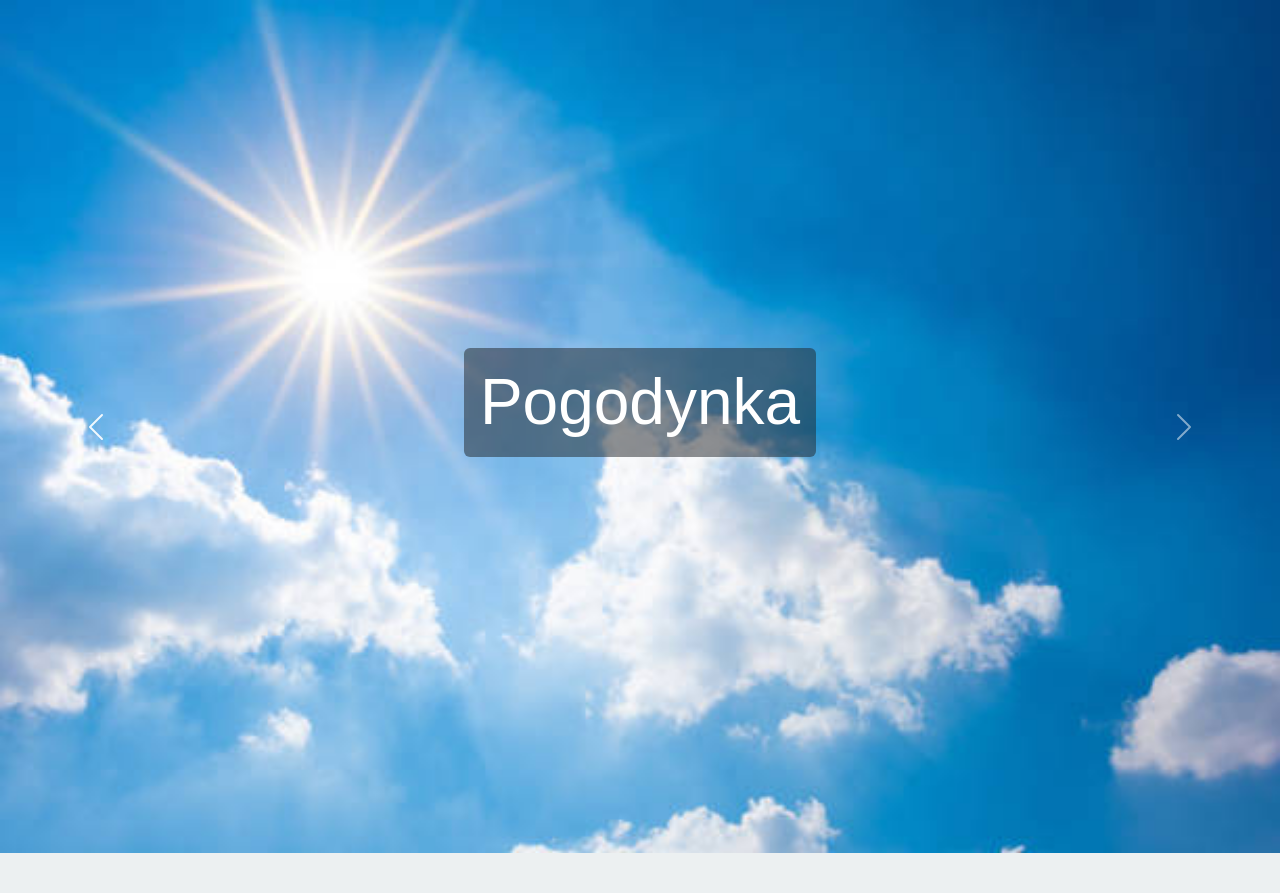
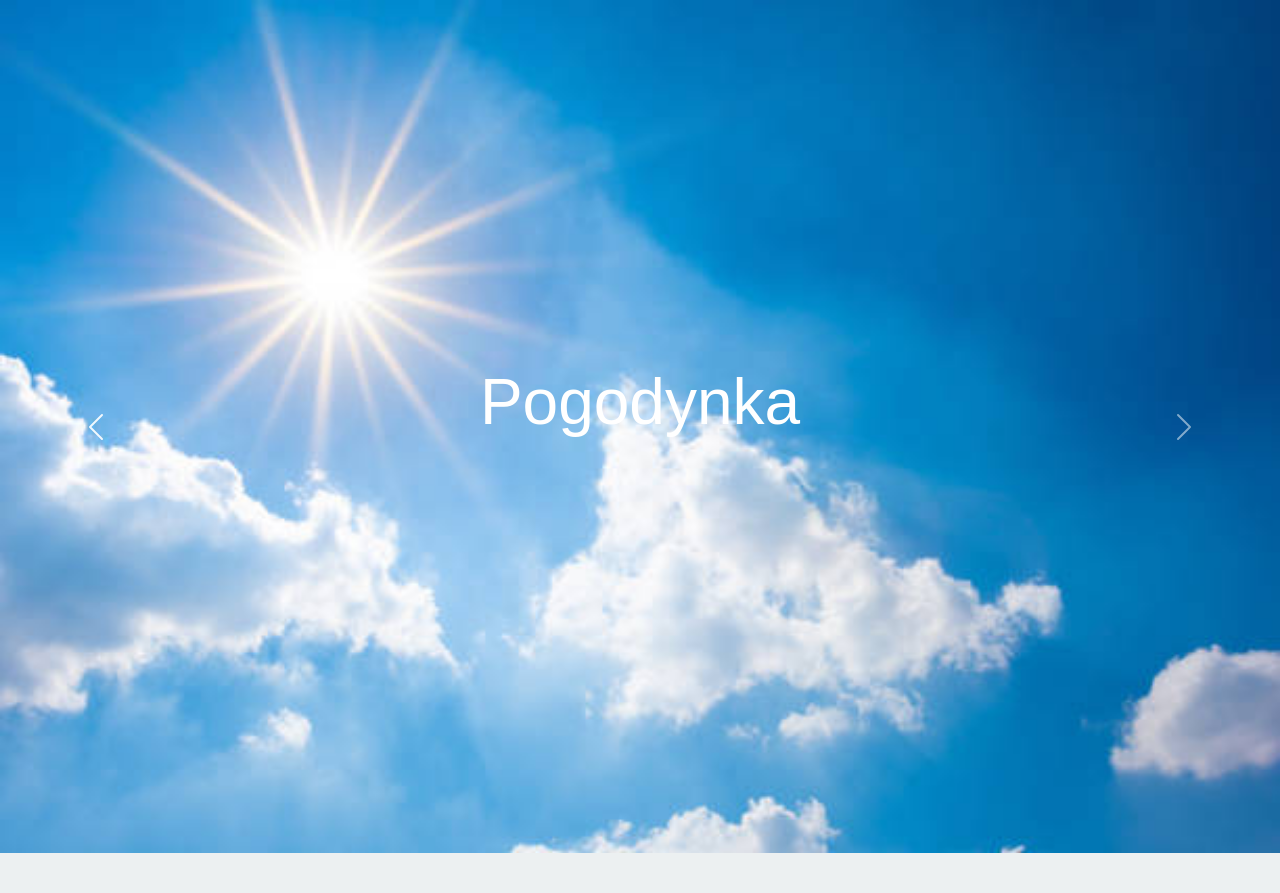
Before and after one commit to DreamWalker25/DreamWalker25.github.io, a PHP site: page / in a window 1280 px wide. Shown: the top 893 px of the page. Run offline with PHP 8.4, Linux system fonts and the light colour scheme; data that the repository does not hold is empty.

Commit message:
kolor i tekst

```diff
--- a/carousel.php
+++ b/carousel.php
@@ -4,7 +4,7 @@
       <div class="carousel-item active">
         <img src="img/sloneczna.jpg" class="d-block w-100" alt="Pogoda słoneczna">
         <div class="carousel-caption d-flex h-100 align-items-center justify-content-center">
-          <h1 class="display-3 text-white bg-dark bg-opacity-50 p-3 rounded">Pogodynka</h1>
+          <h1 class="display-3 text-white">Pogodynka</h1>
         </div>
       </div>
       <div class="carousel-item">
```
